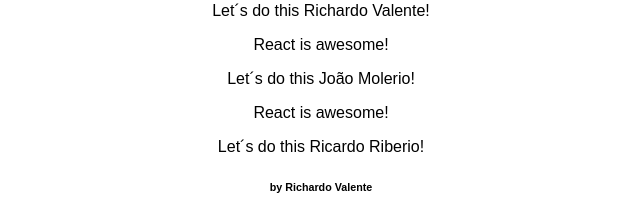
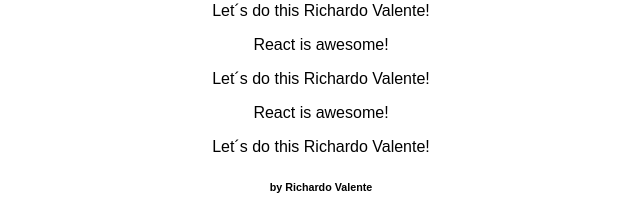
Before and after one commit to ricardo-valente/react_practicing, a React (Create React App) app: page / in a window 1280 px wide. Shown: the part 149-355 px from the top of the page, without its empty margins (319-959 px from the left). Built offline with nearby package versions, Linux system fonts and the light colour scheme.

Commit message:
Changed userState object name to state react default object

```diff
--- a/src/App.js
+++ b/src/App.js
@@ -5,22 +5,20 @@ import UserOutput from './Assignment_1/UserOutput';
 
 class App extends Component {
 
-  userState = {
-    users: [
-      { name: 'Richardo Valente' },
-      { name: 'João Molerio' },
-      { name: 'Ricardo Riberio' }
-    ]
+  state = {
+    name: 'Richardo Valente'
   }
+
+  changeNameHandler = event => this.setState({ name: event.target.value })
 
   render() {
     return (
       <div className="App">
         <h1>Assignment #01</h1>
-        <UserInput />
-        <UserOutput name={this.userState.users[0].name} />
-        <UserOutput name={this.userState.users[1].name} />
-        <UserOutput name={this.userState.users[2].name} />
+        <UserInput change={this.changeNameHandler} initialState={this.state.name} />
+        <UserOutput name={this.state.name} />
+        <UserOutput name={this.state.name} />
+        <UserOutput name={this.state.name} />
         <h6>by Richardo Valente</h6>
       </div>
     );
```
